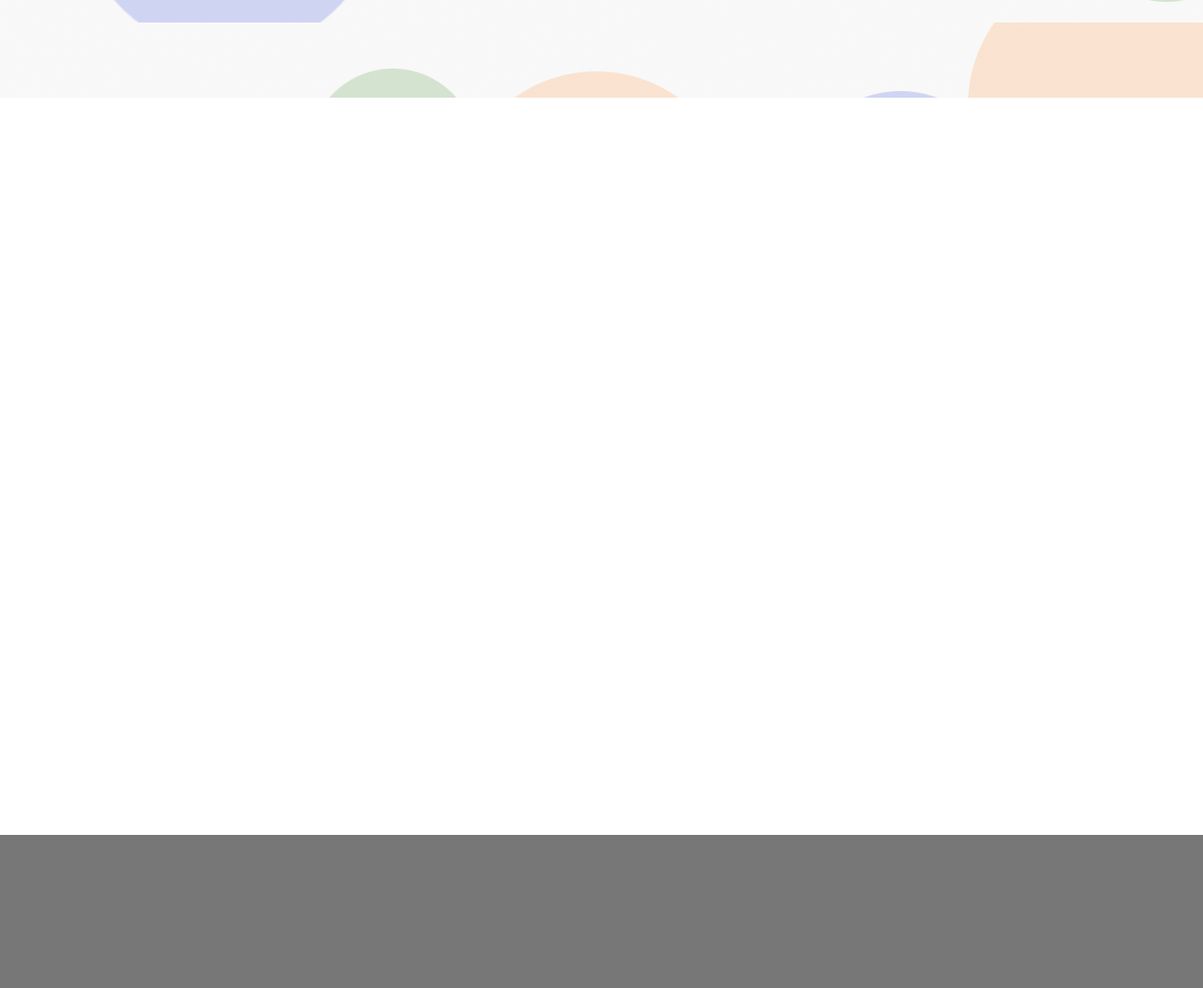
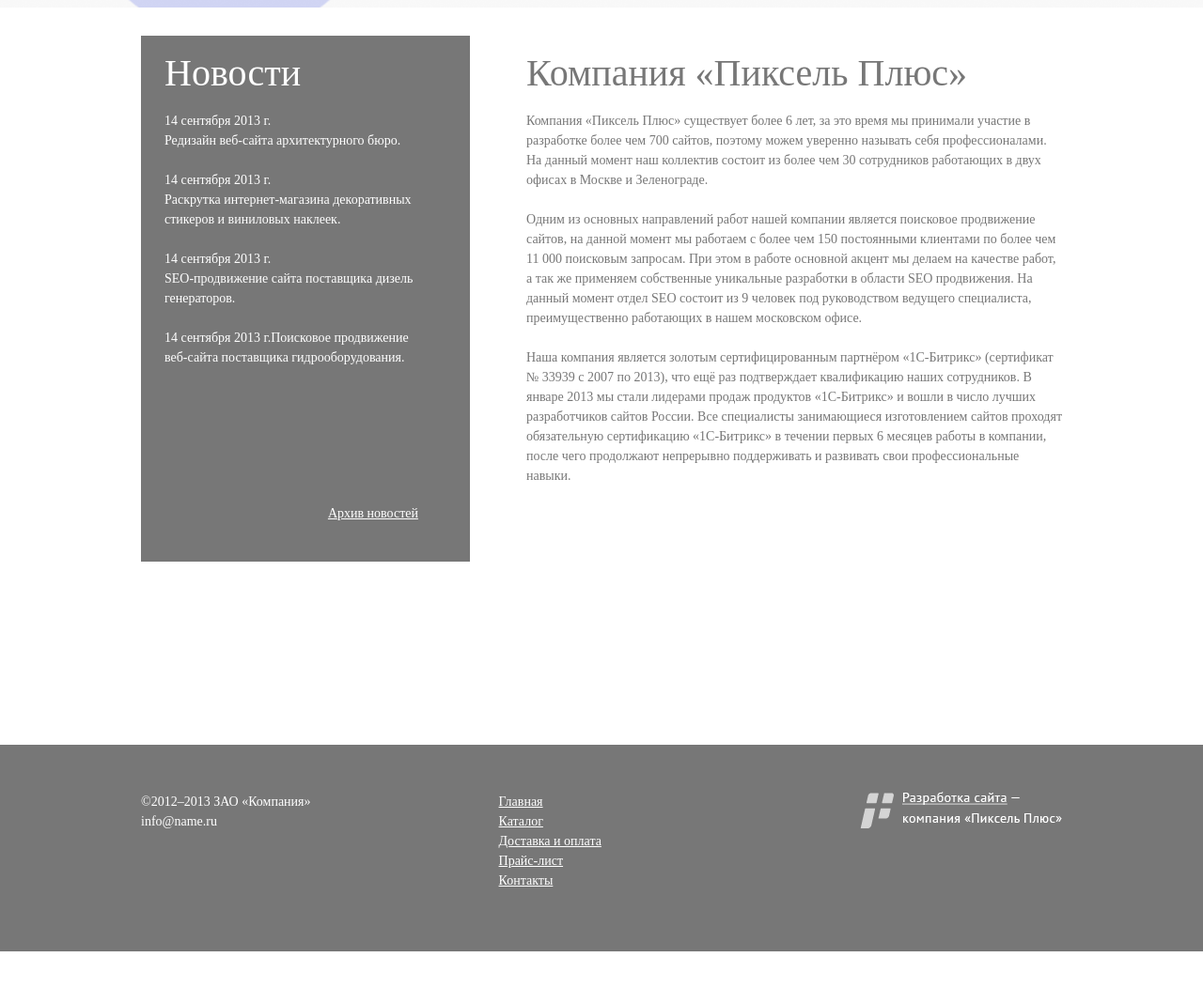
Before and after one commit to stepashka92/test, a plain HTML site: page index.html in a window 1280 px wide. Shown: the part 702-1754 px from the top of the page at 94% size. After the commit the page ends 1718 px from the top, so only its background shows below. Drawn offline with Linux system fonts and the light colour scheme.

Commit message:
Initial commit

```diff
--- a/index.html
+++ b/index.html
@@ -7,11 +7,15 @@
 </head>
 <body>
 	<div class="wrapper">
+
 		<header>
+			<div class="center-content">
 			<h1><a href="index.html"><img src="images/logo.png"></a></h1>
 			<h1 class="tel"> <img src="images/tel.png"></h1>
+			</div>
 		</header>
-	</div>
+		</div>
+
 	<div class="menu">
 		<div class="center-content">
 			<ul class="main-menu">
@@ -23,17 +27,7 @@
 				</ul>
 		</div>
 	</div>
-	<div class="menu-float">
-		<div class="center-content">
-			<ul class="clearfix">
-					<li>Главная</li>
-					<li>Каталог</li>
-					<li>Доставка и оплата</li>
-					<li>Прайс-лист</li>
-					<li>Контакты</li>
-				</ul>
-		</div>
-	</div>
+
 	<div class="section">
 		<div class="center-content">
 
@@ -41,13 +35,43 @@
 	</div>
 	<div class="content">
 		<div class="center-content">
-
+			<div class="news">
+				<h1 class="title-news">Новости</h1>
+				<p class="abzac">14 сентября 2013 г. <br>
+				Редизайн веб-сайта архитектурного бюро.	<br><br>
+				14 сентября 2013 г. <br>
+				Раскрутка интернет-магазина декоративных стикеров и виниловых наклеек. <br><br>
+				14 сентября 2013 г. <br>
+				SEO-продвижение сайта поставщика дизель генераторов.<br><br>
+				14 сентября 2013 г.Поисковое продвижение веб-сайта поставщика гидрооборудования. <br><br></p>
+				<br><br><br><br><br><br><br><br> <a href="archive.html"><p class="archive">Архив новостей</p></a>
+			</div>
+			<div class="company">
+				<h1 class="title-company">Компания «Пиксель Плюс»</h1>
+				<p class="abzac-company">
+					Компания «Пиксель Плюс» существует более 6 лет, за это время мы принимали участие в разработке более чем 700 сайтов, поэтому можем уверенно называть себя профессионалами. На данный момент наш коллектив состоит из более чем 30 сотрудников работающих в двух офисах в Москве и Зеленограде.<br><br>
+					Одним из основных направлений работ нашей компании является поисковое продвижение сайтов, на данной момент мы работаем с более чем 150 постоянными клиентами по более чем 11 000 поисковым запросам. При этом в работе основной акцент мы делаем на качестве работ, а так же применяем собственные уникальные разработки в области SEO продвижения. На данный момент отдел SEO состоит из 9 человек под руководством ведущего специалиста, преимущественно работающих в нашем московском офисе.<br><br>
+					Наша компания является золотым сертифицированным партнёром «1С-Битрикс» (сертификат № 33939 с 2007 по 2013), что ещё раз подтверждает квалификацию наших сотрудников. В январе 2013 мы стали лидерами продаж продуктов «1С-Битрикс» и вошли в число лучших разработчиков сайтов России. Все специалисты занимающиеся изготовлением сайтов проходят обязательную сертификацию «1С-Битрикс» в течении первых 6 месяцев работы в компании, после чего продолжают непрерывно поддерживать и развивать свои профессиональные навыки.<br><br>
+				</p>
+			</div>
 		</div>
 	</div>
 	<footer>
 		<div class="footer">
 			<div class="center-content">
+				<div><p class="copyright">&copy;2012–2013 ЗАО «Компания»<br>
+				info@name.ru</p></div>
 
+				<div>
+					<ul class="menu-footer">
+					<li>Главная</li>
+					<li>Каталог</li>
+					<li>Доставка и оплата</li>
+					<li>Прайс-лист</li>
+					<li>Контакты</li>
+				</ul>
+	</div>
+	<div class="developer"><img src="images/developer.png"></div>
 		</div>
 		</div>
 
--- a/style.css
+++ b/style.css
@@ -25,7 +25,7 @@
 }
 
 body {
-	font:14px/1,57 Myriad Pro, sans-serif;
+	font: 14px/1,57 Myriad Pro, sans-serif;
 	padding: 10px;
 }
 
@@ -47,8 +47,10 @@
 }
 
 .main-menu li {
+	color: #ffffff;
 	width: 20%;
 	display: inline-block;
+	font-family: Myriad Pro;
 	font-size: 26px;
 	vertical-align: middle;
 	text-align: center;
@@ -57,6 +59,7 @@
 
 .menu-float li {
 	float: left;
+	color: #ffffff;
 }
 
 
@@ -66,7 +69,7 @@
 
 .section {
 	width: 100%;
-	height: 480px;
+	height: 400px;
 	background-image: url(images/sec.png);
 }
 
@@ -77,6 +80,8 @@
 }
 
 .footer {
+	font-family: Myriad Pro;
+	display: inline-block;
 	width: 100%;
 	height: 220px;
 	background: #777777;
@@ -93,17 +98,94 @@
 
 header h1 {
 	float: left;
-	margin: 65px 0 0 210px;
+	margin: 65px 0 0 0;
 }
 
 .tel {
 
 
 	float: right;
-	margin: 75px 210px 0 0;
+	margin: 75px 0 0 0;
 }
 
 .center-content {
 	width: 980px;
 	margin: 0 auto;
 }
+
+.news {
+	font-family: Myriad Pro;
+	width: 350px;
+	height: 560px;
+	background: #777777;
+	float: left;
+	margin: 30px 0 0 0;
+}
+
+.title-news {
+	font-size: 40px;
+	color: #ffffff;
+	margin: 20px 0 0 25px;
+}
+
+.abzac {
+	font-size: 14px;
+	color: #ffffff;
+	margin: 20px 55px 0 25px;
+	text-align: left;
+	line-height: 1.5;
+}
+
+.abzac-company {
+	font-size: 14px;
+	color: #777777;
+	margin: 20px 0 0 0;
+	text-align: left;
+	line-height: 1.5;
+}
+
+.archive {
+	font-size: 14px;
+	color: #ffffff;
+	text-align: right;
+	margin-right: 55px;
+	text-decoration: underline;
+}
+
+.company {
+	font-family: Myriad Pro;
+	width: 570px;
+	height: 560px;
+	background: #ffffff;
+	float: right;
+	margin: 30px 0 0 0;
+}
+
+.title-company {
+	font-size: 40px;
+	color: #777777;
+	margin: 20px 0 0 0;
+}
+
+.copyright {
+	float: left;
+	font-size: 14px;
+	line-height: 1.5;
+	color: #ffffff;
+	margin: 50px 0 0 0;
+}
+
+.developer {
+	float: right;
+	margin: 50px 0 0 0;
+}
+
+.menu-footer {
+	float: left;
+	font-size: 14px;
+	line-height: 1.5;
+	color: #ffffff;
+	margin: 50px 0 0 200px;
+	text-decoration: underline;
+
+}
```
Also changed, not shown: images/developer.png (added), 1 other file.
